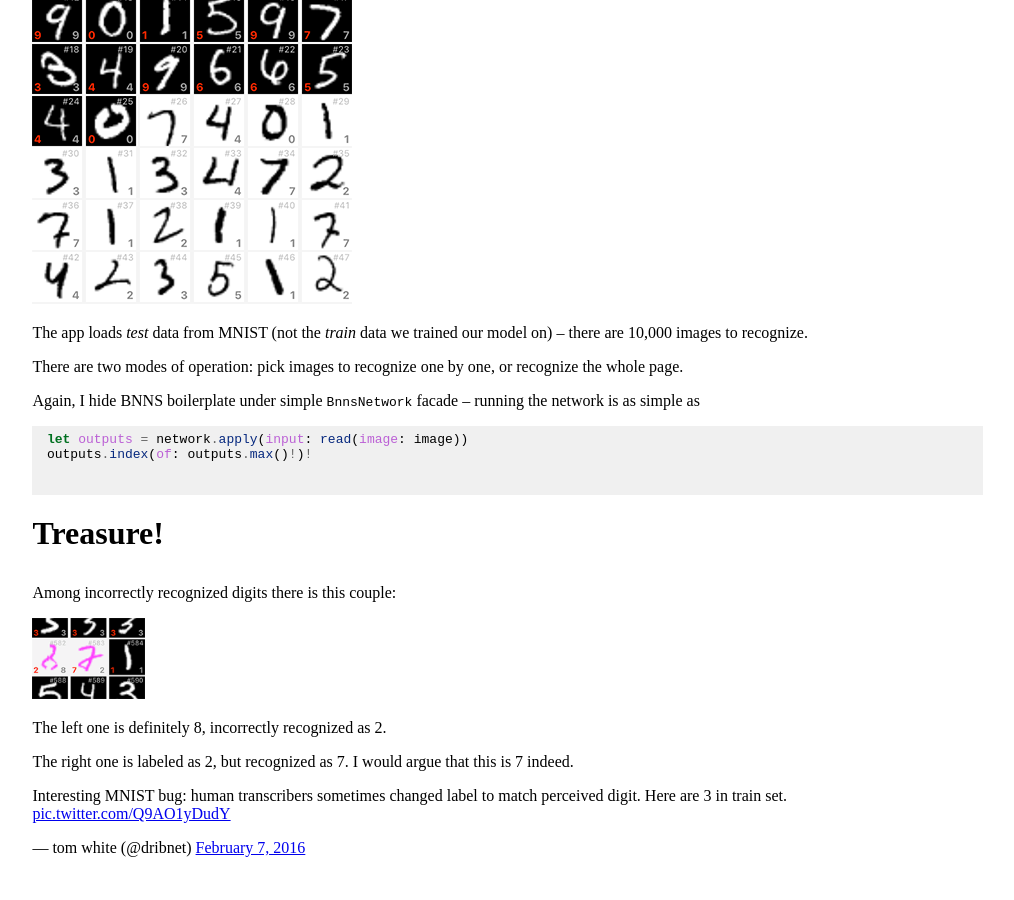
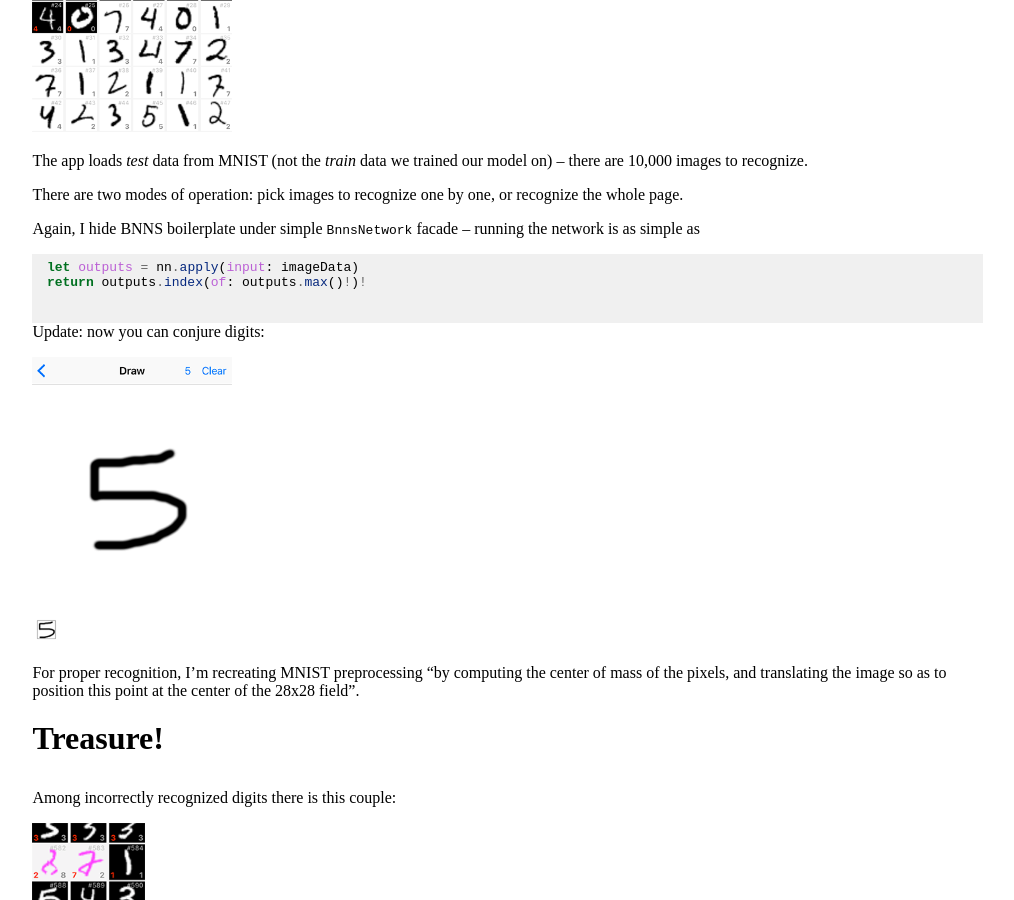
Before and after one commit to paiv/blog, a Jekyll site: the page built from _posts/2016-09-25-tensorflow-to-bnns.md, in a window 1280 px wide and 900 px high, scrolled down 3869 px. Shown: the whole window, without its empty margins (185-1199 px from the left). Built offline with Jekyll 4.4.1, drawn with Linux system fonts in a browser that asks for light colours; comment, search, counter and statistics services are not loaded.

Commit message:
+ :curly_loop: drawing digits

````diff
--- a/_posts/2016-09-25-tensorflow-to-bnns.md
+++ b/_posts/2016-09-25-tensorflow-to-bnns.md
@@ -166,7 +166,7 @@ I have another script for you that loads model files back into TensorFlow: [mnis
 
 Courage! Finally, we have neural network in BNNS, the model is ready, and we are ready to pack everything in a beautiful app. Which I did for you here:
 
-<img src="{% include page_assets %}/final-screen.png" width="320" />
+<a href="{% include page_assets %}/final-screen.png"><img src="{% include page_assets %}/final-screen.png" width="200" /></a>
 
 The app loads *test* data from MNIST (not the *train* data we trained our model on) – there are 10,000 images to recognize.
 
@@ -175,9 +175,15 @@ There are two modes of operation: pick images to recognize one by one, or recogn
 Again, I hide BNNS boilerplate under simple `BnnsNetwork` facade – running the network is as simple as
 
 ```swift
-let outputs = network.apply(input: read(image: image))
-outputs.index(of: outputs.max()!)!
+let outputs = nn.apply(input: imageData)
+return outputs.index(of: outputs.max()!)!
 ```
+
+Update: now you can conjure digits:
+
+<a href="{% include page_assets %}/draw-screen.png"><img src="{% include page_assets %}/draw-screen.png" width="200" /></a>
+
+For proper recognition, I'm recreating MNIST preprocessing "by computing the center of mass of the pixels, and translating the image so as to position this point at the center of the 28x28 field".
 
 
 # Treasure!
````
Also changed, not shown: other parts of _posts/2016-09-25-tensorflow-to-bnns.md (+1 -1 lines), assets/2016/09/25/tensorflow-to-bnns.html/draw-screen.png (added).
